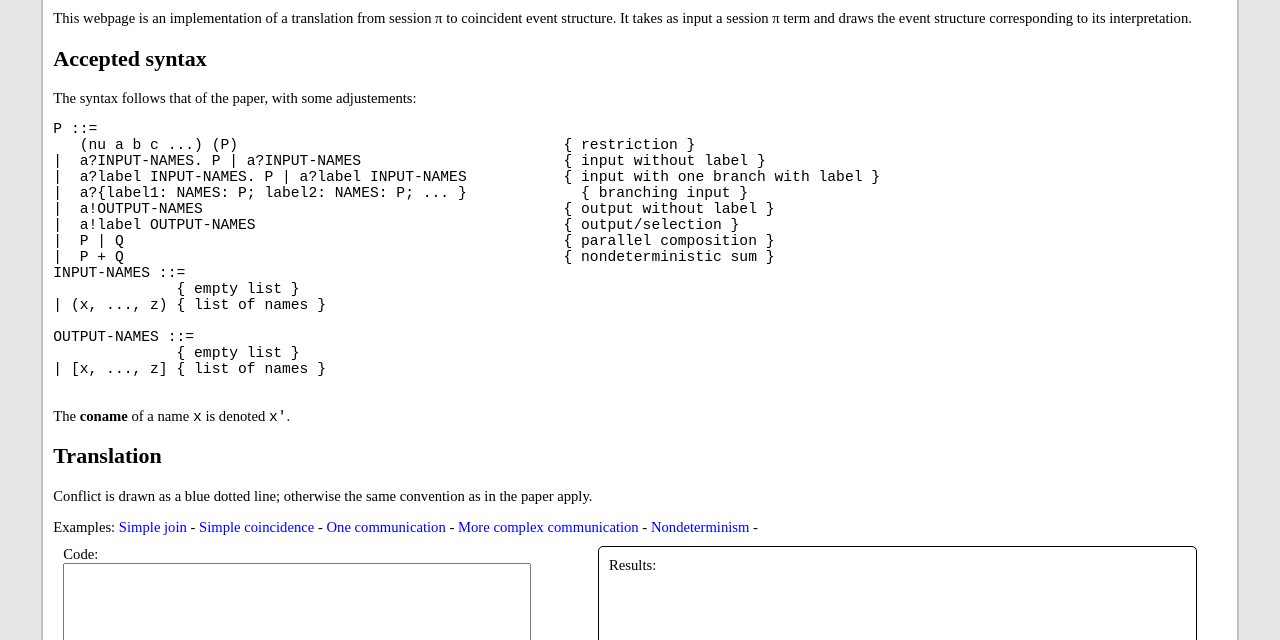
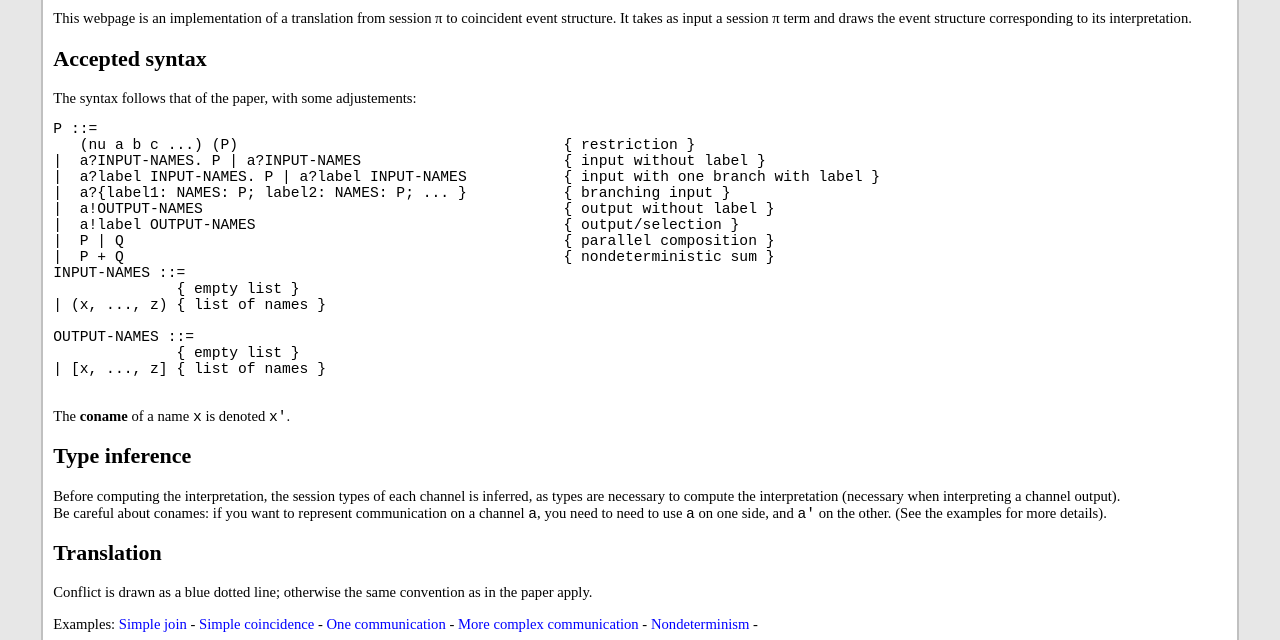
Before and after one commit to SessionTypesAndGames/sessiontypesandgames.github.io, a plain HTML site: page index.html in a window 1280 px wide. Shown: the part 123-763 px from the top of the page. Drawn offline with Linux system fonts and the light colour scheme; a script that the page names is missing.

Commit message:
better html

```diff
--- a/index.html
+++ b/index.html
@@ -25,7 +25,7 @@ P ::=
    (nu a b c ...) (P)                                     { restriction }
 |  a?INPUT-NAMES. P | a?INPUT-NAMES                       { input without label }
 |  a?label INPUT-NAMES. P | a?label INPUT-NAMES           { input with one branch with label }
-|  a?{label1: NAMES: P; label2: NAMES: P; ... }             { branching input }
+|  a?{label1: NAMES: P; label2: NAMES: P; ... }           { branching input }
 |  a!OUTPUT-NAMES                                         { output without label }
 |  a!label OUTPUT-NAMES                                   { output/selection }
 |  P | Q                                                  { parallel composition }
@@ -40,6 +40,20 @@ OUTPUT-NAMES ::=
     </pre>
 
     The <b>coname</b> of a name <tt>x</tt> is denoted <tt>x'</tt>.
+
+    <h2>Type inference</h2>
+
+    <p>Before computing the interpretation, the session types of each
+    channel is inferred, as types are necessary to compute the
+    interpretation (necessary when interpreting a channel
+      output). <br/>
+
+      Be careful about conames: if you want to represent communication
+      on a channel <tt>a</tt>, you need to need to use <tt>a</tt> on
+      one side, and <tt>a'</tt> on the other. (See the examples for
+      more details).
+
+
 
     <h2>Translation</h2>
 
```
